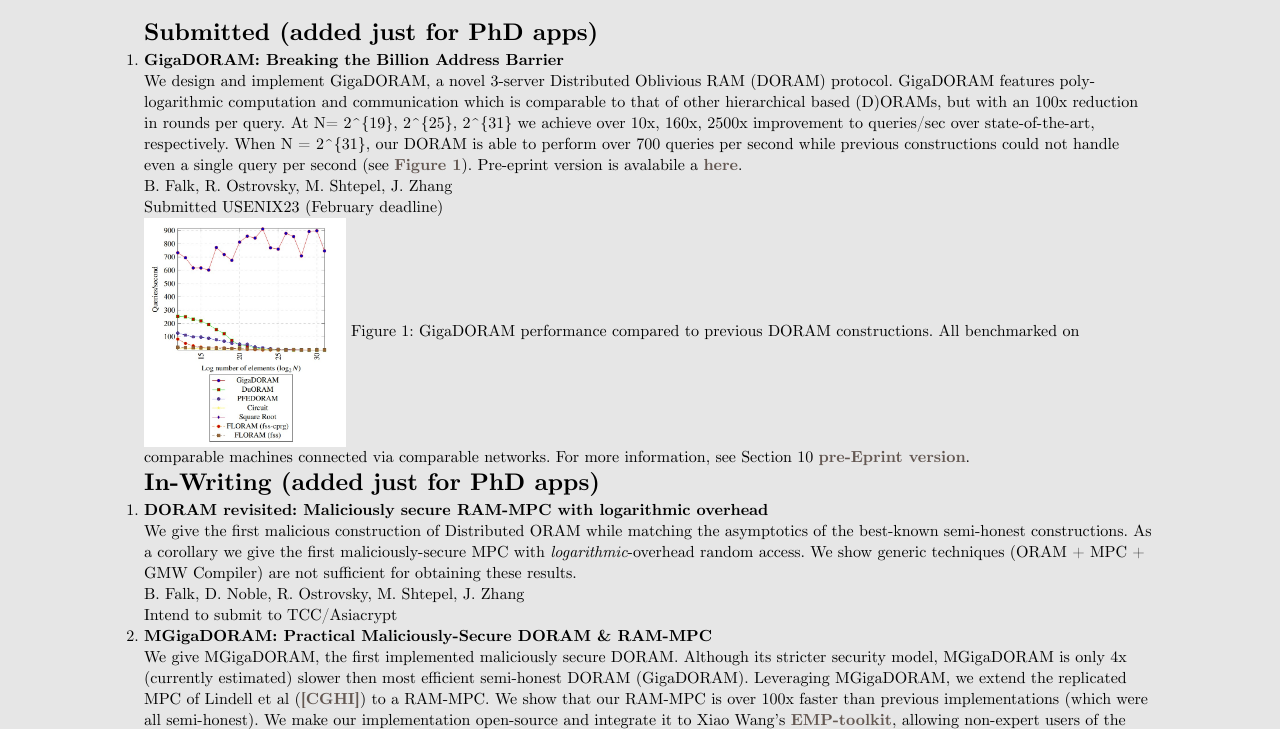
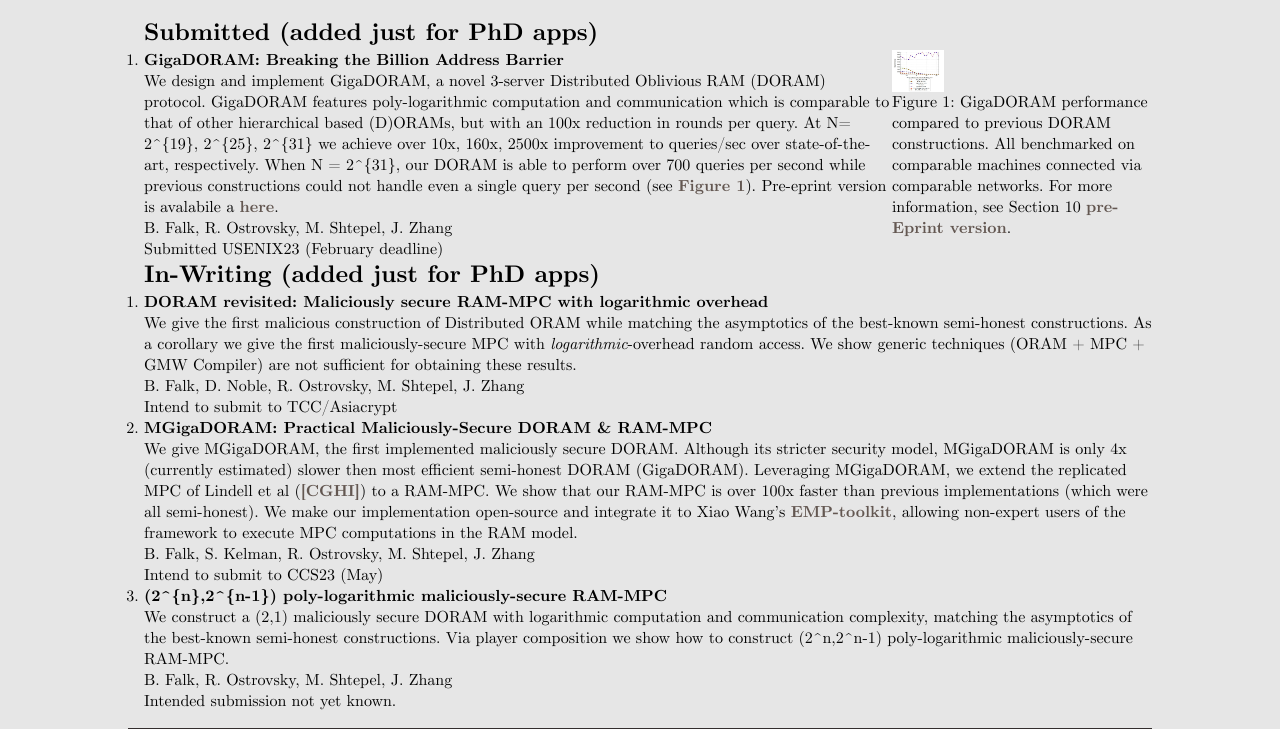
Before and after one commit to GnarlyMshtep/personalWebsite, a plain HTML site: page index.html in a window 1280 px wide. Shown: the part 726-1455 px from the top of the page. Drawn offline with Linux system fonts and the light colour scheme.

Commit message:
style fixes after adding image

```diff
--- a/index.html
+++ b/index.html
@@ -82,12 +82,19 @@
                 <h2>Submitted (added just for PhD apps)</h2>
                     <ol>
                         <li>
-                            <b>GigaDORAM: Breaking the Billion Address Barrier</b> <br>
-                            We design and implement GigaDORAM, a novel 3-server Distributed Oblivious RAM (DORAM) protocol. GigaDORAM features poly-logarithmic computation and communication which is comparable to that of other hierarchical based (D)ORAMs, but with an 100x reduction in rounds per query. At N= 2^{19}, 2^{25}, 2^{31} we achieve over 10x, 160x, 2500x improvement to queries/sec over state-of-the-art, respectively.  When N = 2^{31}, our DORAM is able to perform over 700 queries per second while previous constructions could not handle even a single query per second (see <a href="#fig1">Figure 1</a>). Pre-eprint version is avalabile a <a href="pdfs/GigaDORAM_Breaking_the_Billion_Address_Barrier.pdf">here</a>.<br>
-                            B. Falk, R. Ostrovsky, M. Shtepel, J. Zhang<br>
-                            Submitted USENIX23 (February deadline) <br>
-                            <img id="fig1" src="images/GigaDORAM_pref_graph.jpg" style="max-width: 20%; max-height: 20%;">
-                            Figure 1: GigaDORAM performance compared to previous DORAM constructions. All benchmarked on comparable machines connected via comparable networks. For more information, see Section 10 <a href="pdfs/GigaDORAM_Breaking_the_Billion_Address_Barrier.pdf">pre-Eprint version</a>.
+                            <div class="col-flexbox">
+                                <p><b>GigaDORAM: Breaking the Billion Address Barrier</b> <br>
+                                    We design and implement GigaDORAM, a novel 3-server Distributed Oblivious RAM (DORAM) protocol. GigaDORAM features poly-logarithmic computation and communication which is comparable to that of other hierarchical based (D)ORAMs, but with an 100x reduction in rounds per query. At N= 2^{19}, 2^{25}, 2^{31} we achieve over 10x, 160x, 2500x improvement to queries/sec over state-of-the-art, respectively.  When N = 2^{31}, our DORAM is able to perform over 700 queries per second while previous constructions could not handle even a single query per second (see <a href="#fig1">Figure 1</a>). Pre-eprint version is avalabile a <a href="pdfs/GigaDORAM_Breaking_the_Billion_Address_Barrier.pdf">here</a>.<br>
+                                    B. Falk, R. Ostrovsky, M. Shtepel, J. Zhang<br>
+                                    Submitted USENIX23 (February deadline) <br>
+                                </p>
+
+                                <div>
+                                    <img id="fig1" src="images/GigaDORAM_pref_graph.jpg" style="max-width: 20%; max-height: 20%;">
+                                    <p style="display: block;"> Figure 1: GigaDORAM performance compared to previous DORAM constructions. All benchmarked on comparable machines connected via comparable networks. For more information, see Section 10 <a href="pdfs/GigaDORAM_Breaking_the_Billion_Address_Barrier.pdf">pre-Eprint version</a>.
+                                    </p>
+                                </div>
+                            </div>
                         </li>
                     </ol>
 
@@ -106,7 +113,7 @@
                         Intend to submit to CCS23 (May)
                     </li>
                     <li>
-                        <b>(2^n,2^n-1) poly-logarithmic maliciously-secure RAM-MPC</b> <br>
+                        <b>(2^{n},2^{n-1}) poly-logarithmic maliciously-secure RAM-MPC</b> <br>
                         We construct a (2,1) maliciously secure DORAM with logarithmic computation and communication complexity, matching the asymptotics of the best-known semi-honest constructions. Via player composition we show how to construct (2^n,2^n-1) poly-logarithmic maliciously-secure RAM-MPC.<br>
                         B. Falk, R. Ostrovsky, M. Shtepel, J. Zhang<br>
                         Intended submission not yet known.
```
